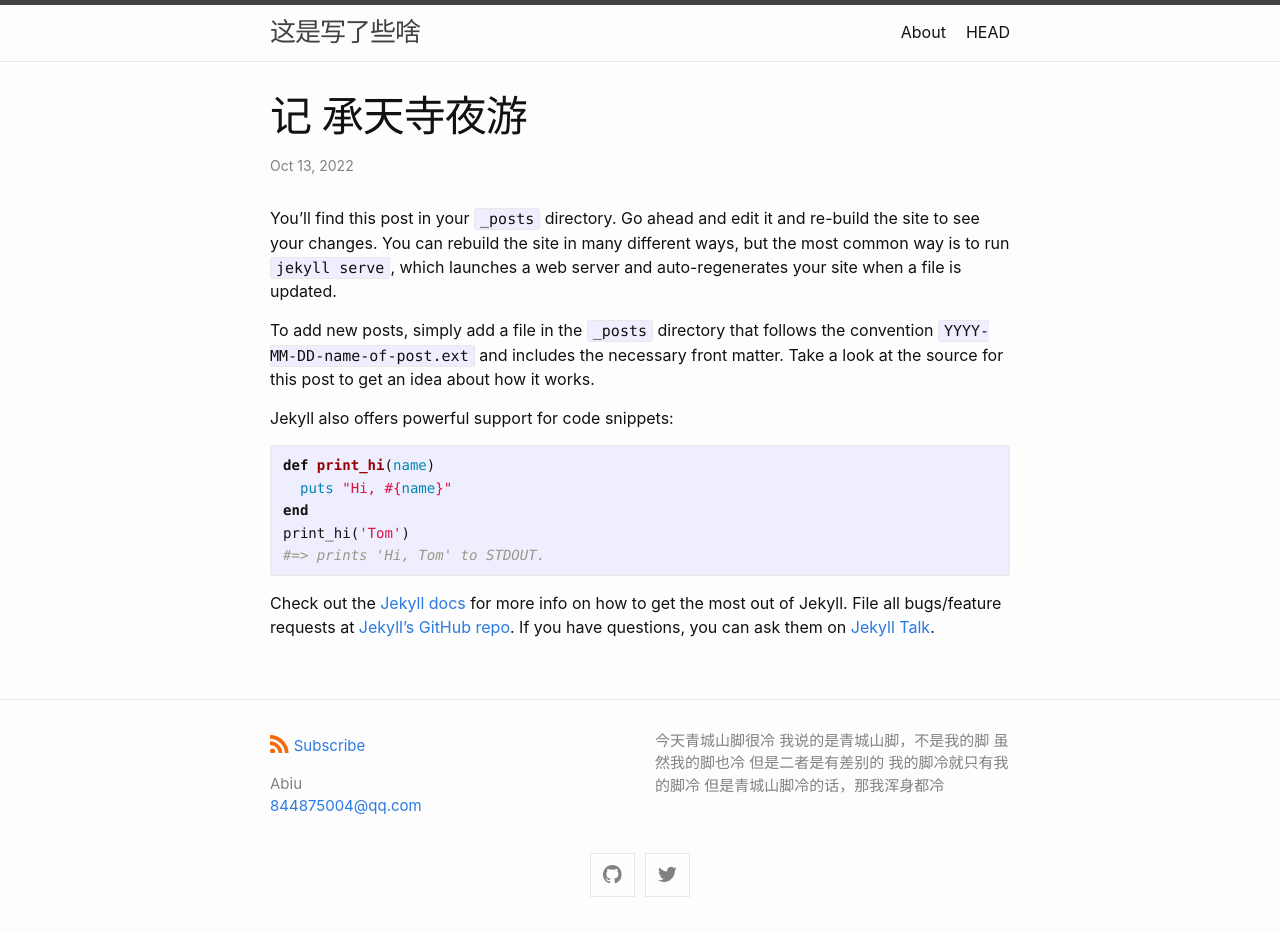
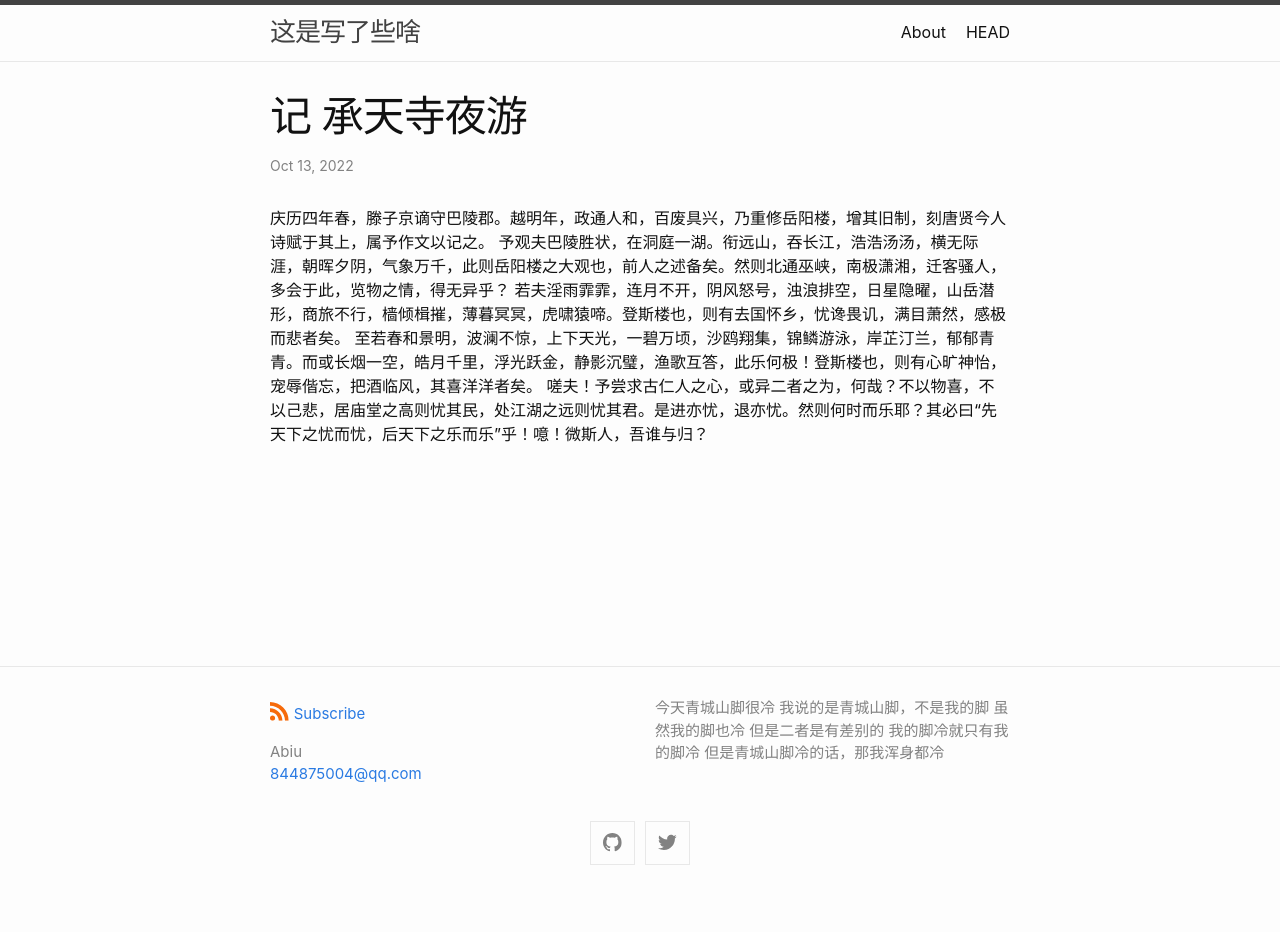
Before and after one commit to iamabiu/iamabiu.github.io, a Jekyll site: the page built from _posts/2022-10-13-记-承天寺夜游.md, in a window 1280 px wide. Built offline with Jekyll 4.4.1, drawn with Linux system fonts in a browser that asks for light colours; after the commit the page ends 900 px from its top, so only the background shows below that.

Commit message:
提交第一个博客

```diff
--- a/_posts/2022-10-13-记-承天寺夜游.md
+++ b/_posts/2022-10-13-记-承天寺夜游.md
@@ -1,22 +1,8 @@
 ---
 layout: post
 ---
-You’ll find this post in your `_posts` directory. Go ahead and edit it and re-build the site to see your changes. You can rebuild the site in many different ways, but the most common way is to run `jekyll serve`, which launches a web server and auto-regenerates your site when a file is updated.
-
-To add new posts, simply add a file in the `_posts` directory that follows the convention `YYYY-MM-DD-name-of-post.ext` and includes the necessary front matter. Take a look at the source for this post to get an idea about how it works.
-
-Jekyll also offers powerful support for code snippets:
-
-{% highlight ruby %}
-def print_hi(name)
-  puts "Hi, #{name}"
-end
-print_hi('Tom')
-#=> prints 'Hi, Tom' to STDOUT.
-{% endhighlight %}
-
-Check out the [Jekyll docs][jekyll-docs] for more info on how to get the most out of Jekyll. File all bugs/feature requests at [Jekyll’s GitHub repo][jekyll-gh]. If you have questions, you can ask them on [Jekyll Talk][jekyll-talk].
-
-[jekyll-docs]: http://jekyllrb.com/docs/home
-[jekyll-gh]:   https://github.com/jekyll/jekyll
-[jekyll-talk]: https://talk.jekyllrb.com/
+庆历四年春，滕子京谪守巴陵郡。越明年，政通人和，百废具兴，乃重修岳阳楼，增其旧制，刻唐贤今人诗赋于其上，属予作文以记之。
+予观夫巴陵胜状，在洞庭一湖。衔远山，吞长江，浩浩汤汤，横无际涯，朝晖夕阴，气象万千，此则岳阳楼之大观也，前人之述备矣。然则北通巫峡，南极潇湘，迁客骚人，多会于此，览物之情，得无异乎？
+若夫淫雨霏霏，连月不开，阴风怒号，浊浪排空，日星隐曜，山岳潜形，商旅不行，樯倾楫摧，薄暮冥冥，虎啸猿啼。登斯楼也，则有去国怀乡，忧谗畏讥，满目萧然，感极而悲者矣。
+至若春和景明，波澜不惊，上下天光，一碧万顷，沙鸥翔集，锦鳞游泳，岸芷汀兰，郁郁青青。而或长烟一空，皓月千里，浮光跃金，静影沉璧，渔歌互答，此乐何极！登斯楼也，则有心旷神怡，宠辱偕忘，把酒临风，其喜洋洋者矣。
+嗟夫！予尝求古仁人之心，或异二者之为，何哉？不以物喜，不以己悲，居庙堂之高则忧其民，处江湖之远则忧其君。是进亦忧，退亦忧。然则何时而乐耶？其必曰“先天下之忧而忧，后天下之乐而乐”乎！噫！微斯人，吾谁与归？
```
